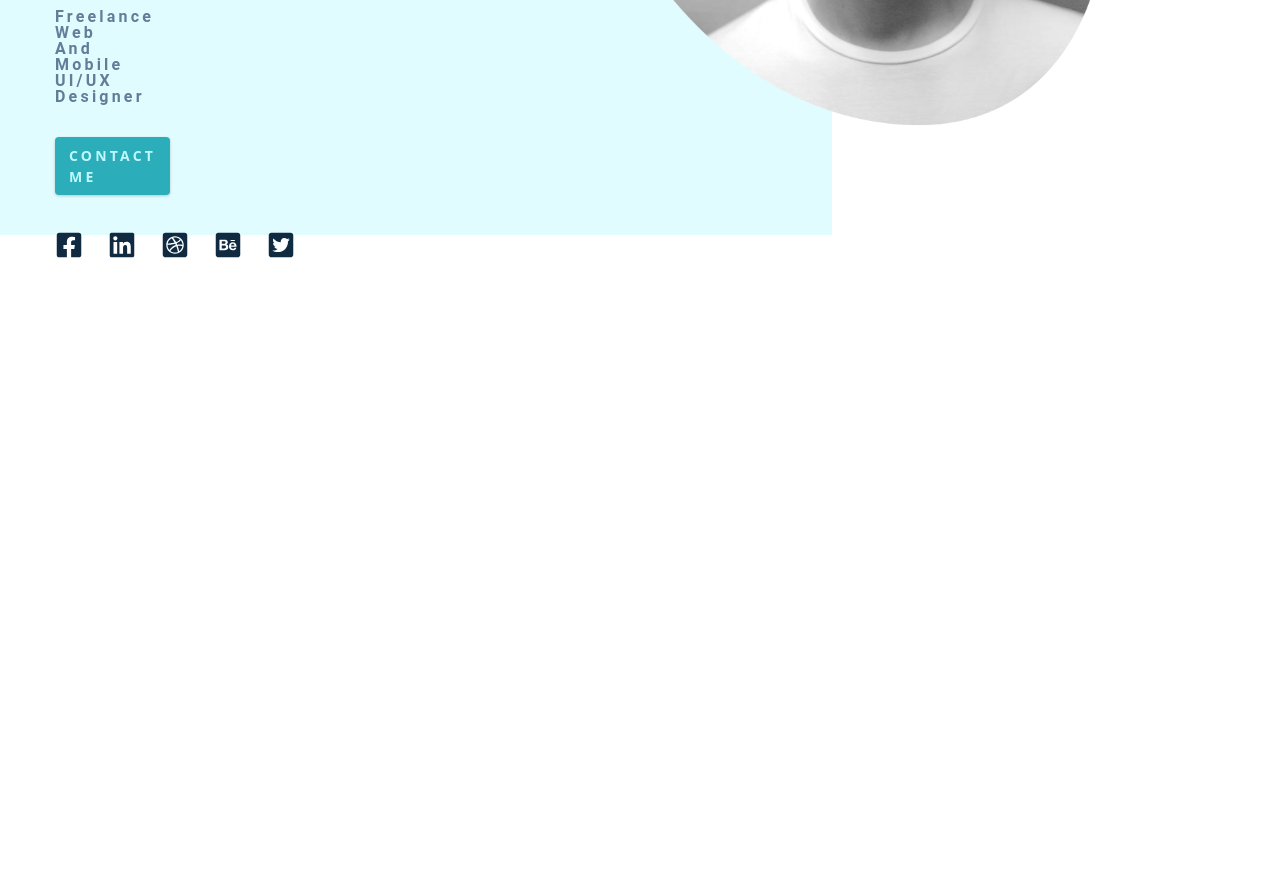
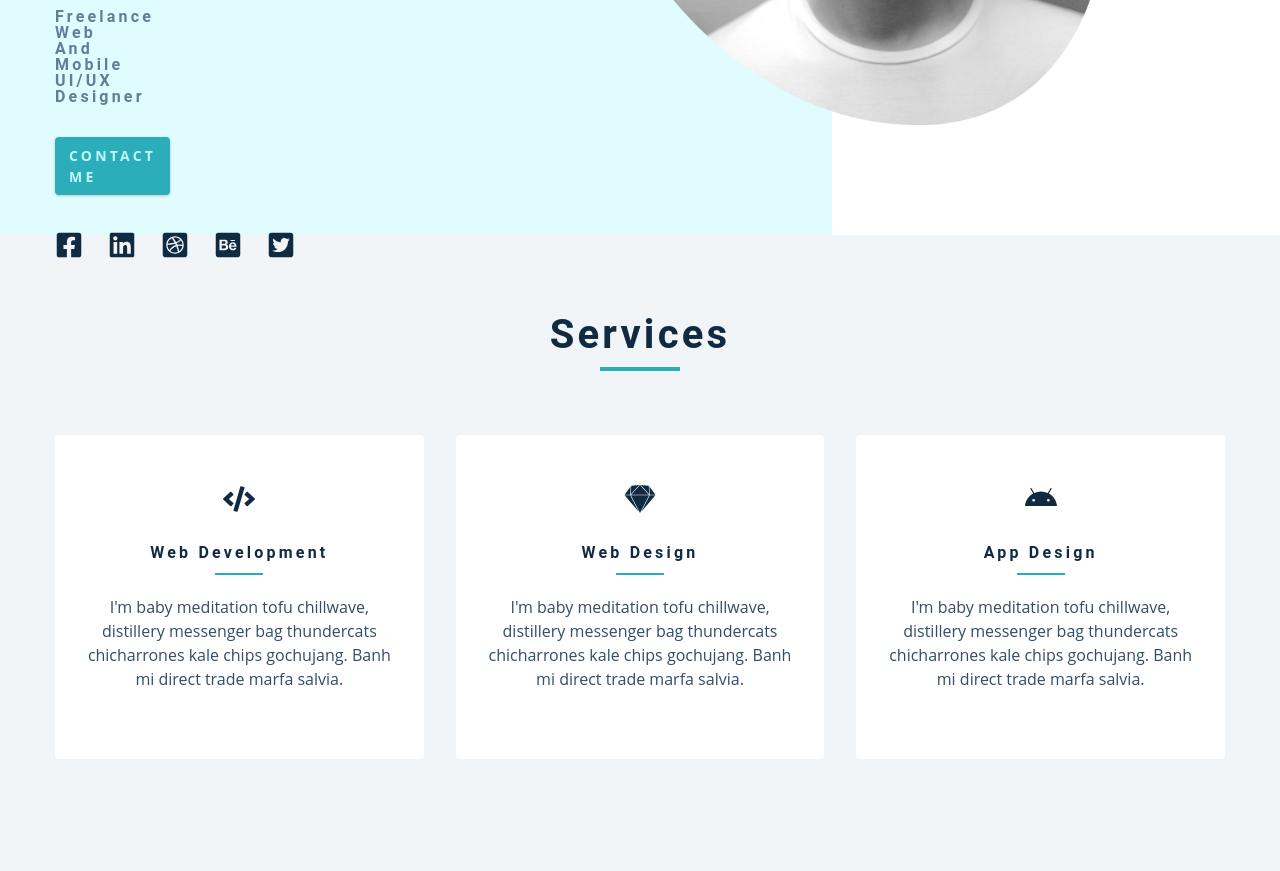
Before and after one commit to carlaa33/portfolio, a Gatsby site: page / in a window 1280 px wide. Shown: the part 565-1436 px from the top of the page. Before the commit the page ends 834 px from the top, so only its background shows below. Built offline with nearby package versions, Linux system fonts and the light colour scheme; Gatsby itself is replaced by a stand-in of ours.

Commit message:
Services and Title

```diff
--- a/src/components/Services.js
+++ b/src/components/Services.js
@@ -2,7 +2,25 @@ import React from "react"
 import Title from "./Title"
 import services from "../constants/services"
 const Services = () => {
-  return <h2>services component</h2>
+  return (
+    <section className="section bg-grey">
+      <Title title="services" />
+      <div className="section-center services-center">
+        {services.map(service => {
+          const { id, icon, title, text } = service
+
+          return (
+            <article key={id} className="service">
+              {icon}
+              <h4>{title}</h4>
+              <div className="underline"></div>
+              <p>{text}</p>
+            </article>
+          )
+        })}
+      </div>
+    </section>
+  )
 }
 
 export default Services
--- a/src/components/Title.js
+++ b/src/components/Title.js
@@ -1,7 +1,12 @@
 import React from "react"
 
-const Title = () => {
-  return <h2>title component</h2>
+const Title = ({ title }) => {
+  return (
+    <div className="section-title">
+      <h2>{title || "default title"}</h2>
+      <div className="underline"></div>
+    </div>
+  )
 }
 
 export default Title
--- a/src/pages/index.js
+++ b/src/pages/index.js
@@ -10,6 +10,7 @@ export default () => {
   return (
     <Layout>
       <Hero />
+      <Services />
     </Layout>
   )
 }
```
